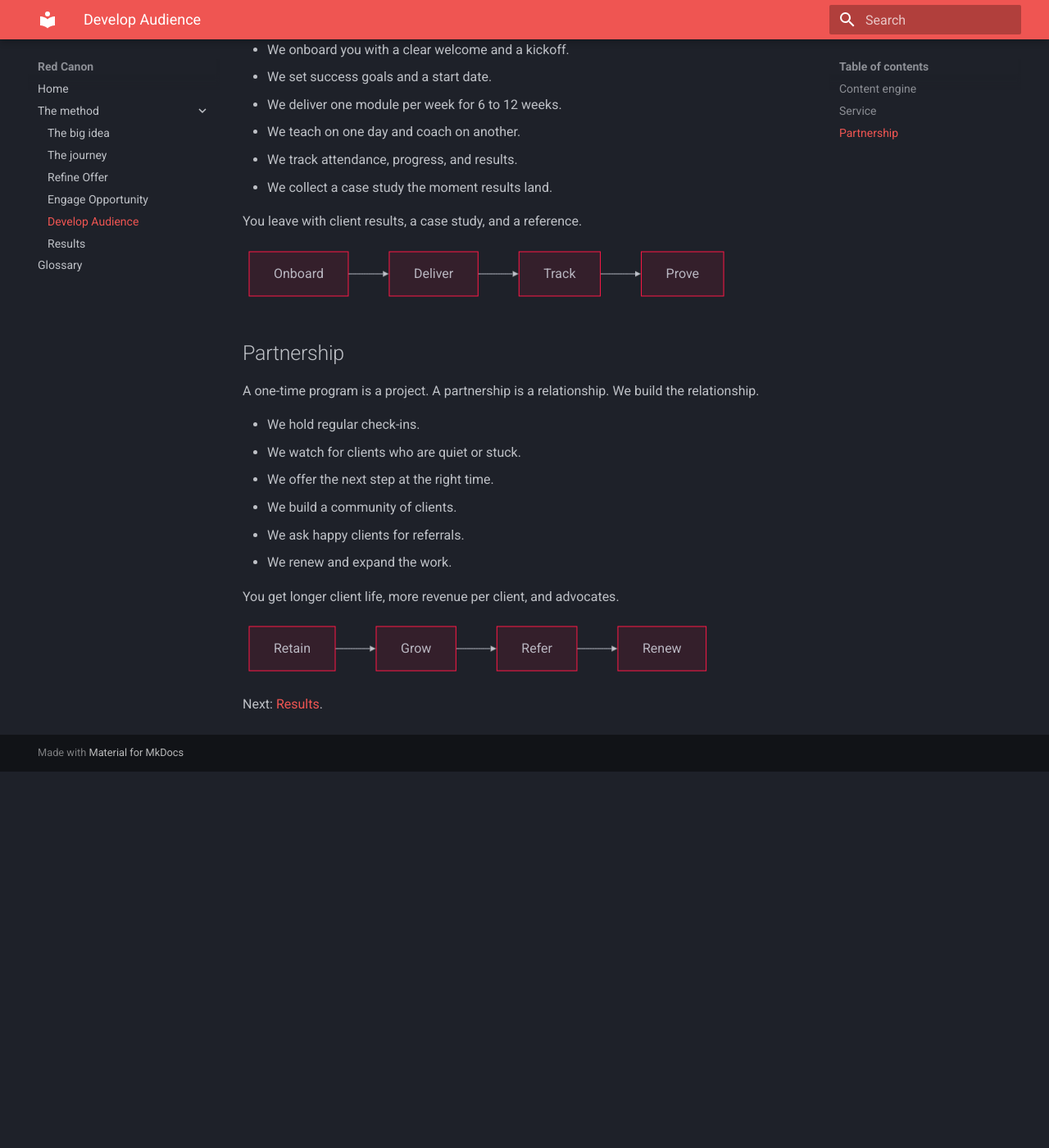
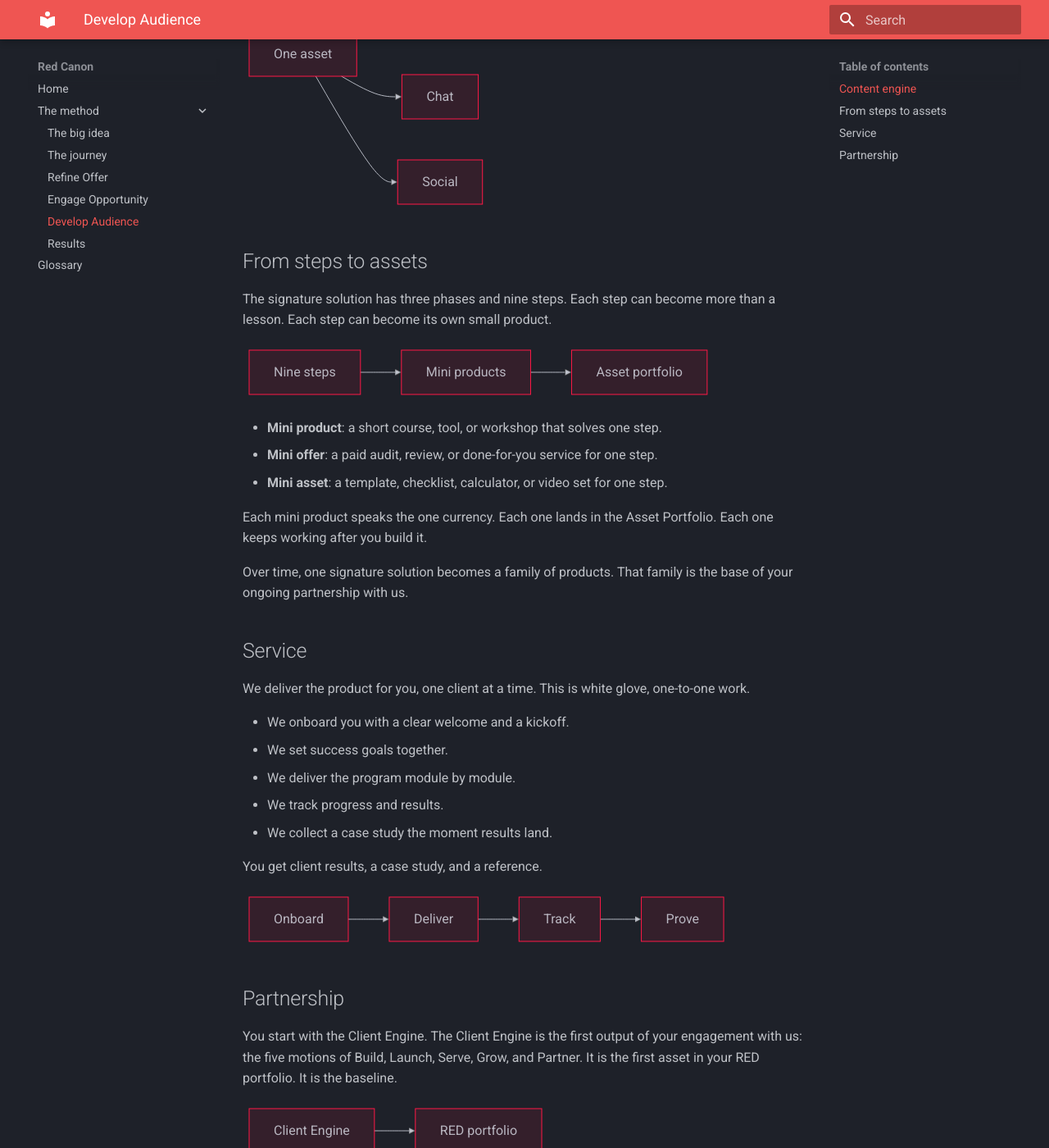
Before and after one commit to redrhino-online/red-canon, an MkDocs documentation site: the page built from docs/method/develop-audience.md, in a window 1280 px wide and 1400 px high, scrolled down 822 px. Shown: the whole window at 82% size. Built offline with MkDocs 1.6.1 and Material for MkDocs 9.7.7, drawn with Linux system fonts in a browser that asks for light colours; before the commit the page ends 1763 px from its top, so only the background shows below that; some of the changed text lies outside the part shown.

Commit message:
docs(develop-audience): add channel reach, mini assets, and client engine baseline

````diff
--- a/docs/method/develop-audience.md
+++ b/docs/method/develop-audience.md
@@ -6,7 +6,7 @@ build a long partnership.
 
 ```mermaid
 flowchart LR
-    A[Content] --> B[Service] --> C[Partnership]
+    A[Content] --> B[Assets] --> C[Service] --> D[Partnership]
 ```
 
 ## Content engine
@@ -15,6 +15,7 @@ We build an audience with content that lives inside the offer.
 
 - We turn the nine steps of the offer into a content list.
 - We plan, produce, publish, promote, and syndicate.
+- We publish on your site, by email, in chat, and on social media.
 - We reuse one asset in many places.
 - We build retargeting audiences from video views.
 
@@ -23,21 +24,44 @@ a blank page, and we never post only once.
 
 ```mermaid
 flowchart LR
-    A[Plan] --> B[Produce] --> C[Publish] --> D[Reuse]
+    A[One asset] --> B[Site]
+    A --> C[Email]
+    A --> D[Chat]
+    A --> E[Social]
 ```
+
+## From steps to assets
+
+The signature solution has three phases and nine steps. Each step can become
+more than a lesson. Each step can become its own small product.
+
+```mermaid
+flowchart LR
+    A[Nine steps] --> B[Mini products] --> C[Asset portfolio]
+```
+
+- **Mini product**: a short course, tool, or workshop that solves one step.
+- **Mini offer**: a paid audit, review, or done-for-you service for one step.
+- **Mini asset**: a template, checklist, calculator, or video set for one step.
+
+Each mini product speaks the one currency. Each one lands in the Asset
+Portfolio. Each one keeps working after you build it.
+
+Over time, one signature solution becomes a family of products. That family is
+the base of your ongoing partnership with us.
 
 ## Service
 
-We deliver the product and create real results.
+We deliver the product for you, one client at a time. This is white glove,
+one-to-one work.
 
 - We onboard you with a clear welcome and a kickoff.
-- We set success goals and a start date.
-- We deliver one module per week for 6 to 12 weeks.
-- We teach on one day and coach on another.
-- We track attendance, progress, and results.
+- We set success goals together.
+- We deliver the program module by module.
+- We track progress and results.
 - We collect a case study the moment results land.
 
-You leave with client results, a case study, and a reference.
+You get client results, a case study, and a reference.
 
 ```mermaid
 flowchart LR
@@ -46,21 +70,27 @@ flowchart LR
 
 ## Partnership
 
-A one-time program is a project. A partnership is a relationship. We build the
-relationship.
-
-- We hold regular check-ins.
-- We watch for clients who are quiet or stuck.
-- We offer the next step at the right time.
-- We build a community of clients.
-- We ask happy clients for referrals.
-- We renew and expand the work.
-
-You get longer client life, more revenue per client, and advocates.
+You start with the Client Engine. The Client Engine is the first output of your
+engagement with us: the five motions of Build, Launch, Serve, Grow, and Partner.
+It is the first asset in your RED portfolio. It is the baseline.
 
 ```mermaid
 flowchart LR
-    A[Retain] --> B[Grow] --> C[Refer] --> D[Renew]
+    A[Client Engine] --> B[RED portfolio]
 ```
 
+The ongoing partnership then keeps working on your portfolio in three ways.
+
+- **Optimize**: test and sharpen the assets that work.
+- **Expand**: turn assets into new offers and new revenue.
+- **Grow**: add new assets from the nine steps.
+
+```mermaid
+flowchart LR
+    A[Grow] --> B[Optimize] --> C[Expand]
+```
+
+Your IP is the ideas and materials you own. Ongoing work raises the commercial
+value of the IP in your RED portfolio.
+
 Next: [Results](results.md).
````
Also changed, not shown: docs/glossary.md (+5 -0 lines), docs/index.md (+1 -1 lines), docs/method/journey.md (+4 -4 lines).
